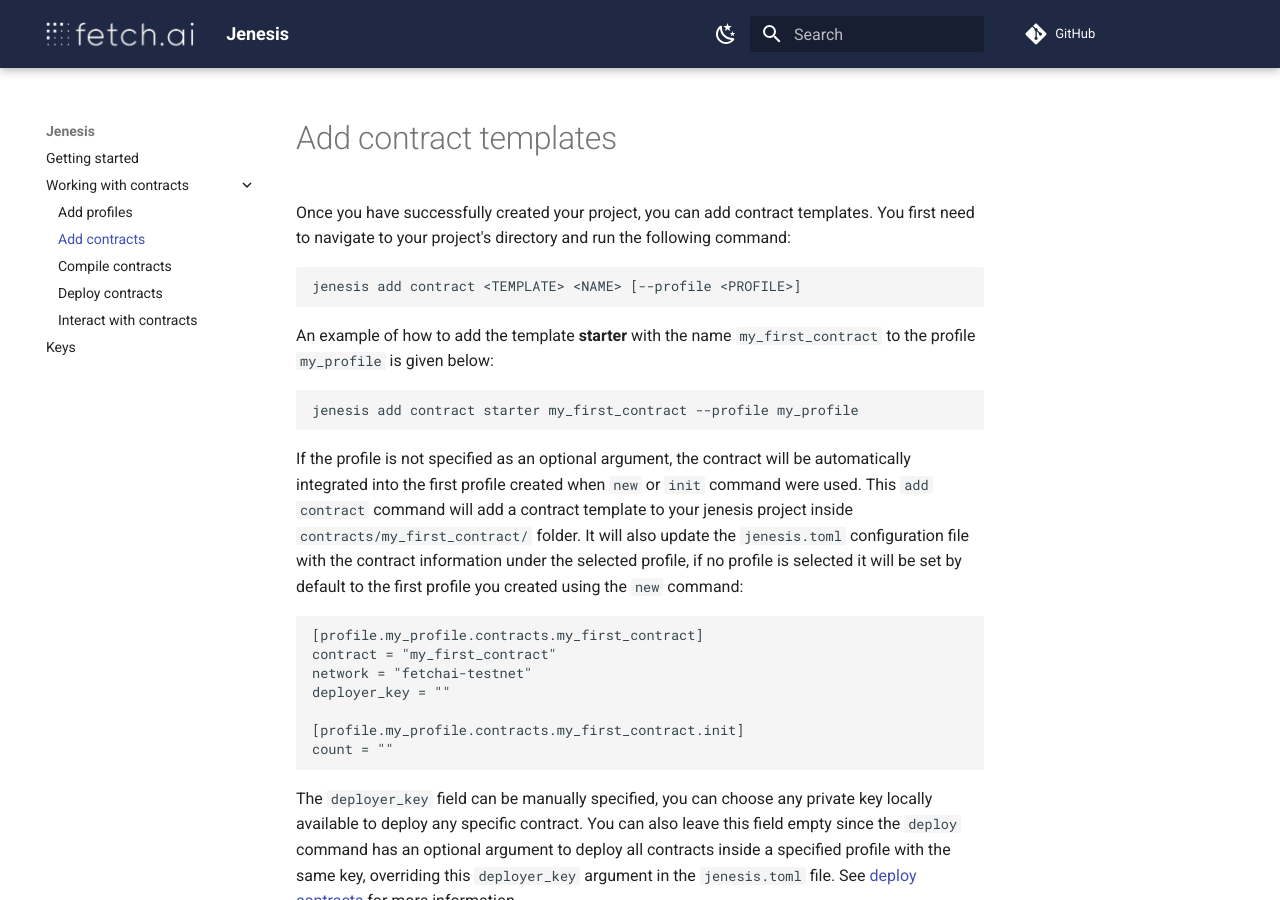
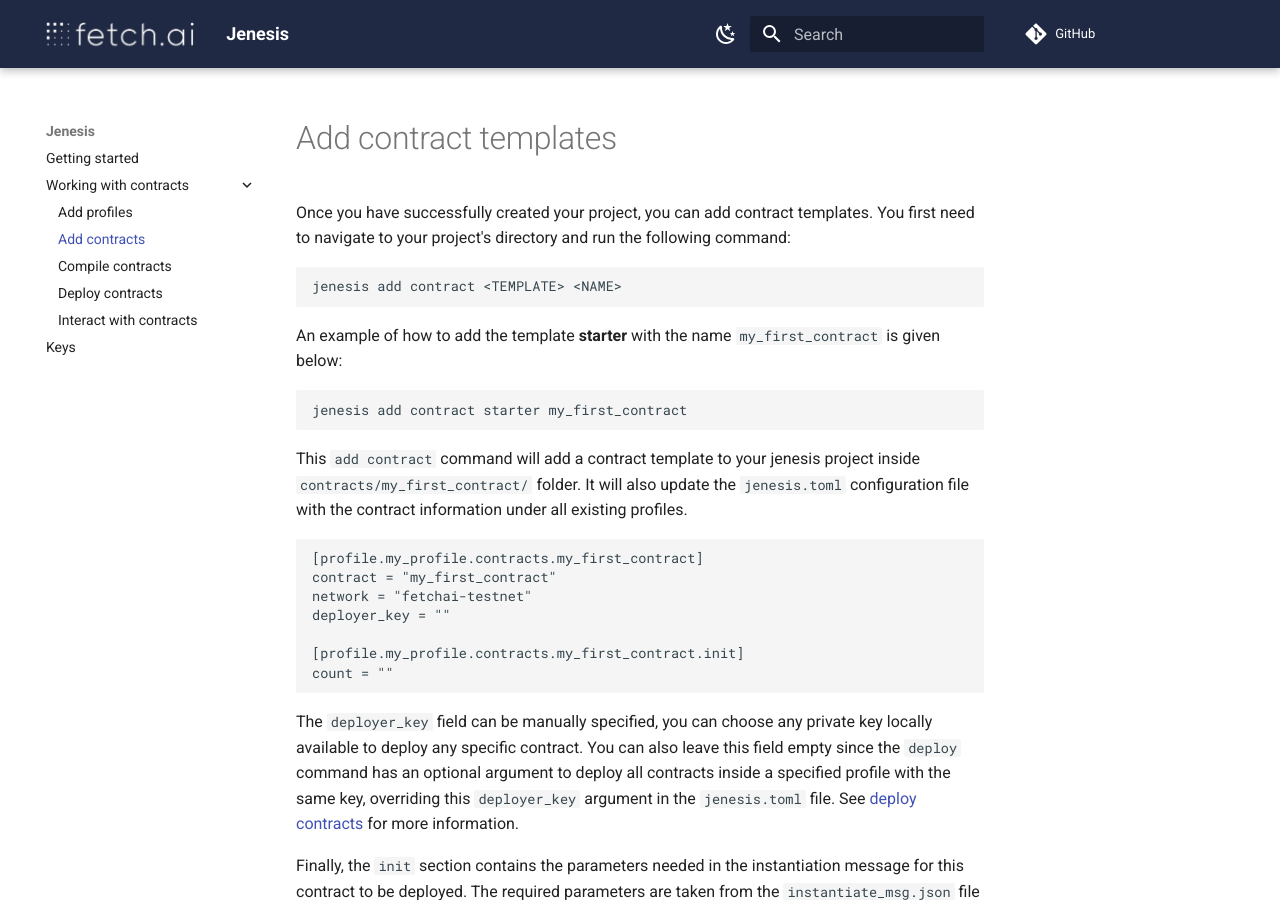
Before and after one commit to fetchai/jenesis, an MkDocs documentation site: the page built from docs/add-contracts.md, in a window 1280 px wide and 900 px high. Built offline with MkDocs 1.6.1 and Material for MkDocs 9.7.7, drawn with Linux system fonts in a browser that asks for light colours; comment, search, counter and statistics services are not loaded.

Commit message:
docs: contract profile updates

````diff
--- a/docs/add-contracts.md
+++ b/docs/add-contracts.md
@@ -2,16 +2,16 @@
 Once you have successfully created your project, you can add contract templates. You first need to navigate to your project's directory and run the following command:
 
 ```
-jenesis add contract <TEMPLATE> <NAME> [--profile <PROFILE>]
+jenesis add contract <TEMPLATE> <NAME>
 ```
 
-An example of how to add the template **starter** with the name `my_first_contract` to the profile `my_profile` is given below:
+An example of how to add the template **starter** with the name `my_first_contract` is given below:
 
 ```
-jenesis add contract starter my_first_contract --profile my_profile
+jenesis add contract starter my_first_contract
 ```
 
-If the profile is not specified as an optional argument, the contract will be automatically integrated into the first profile created when ```new``` or ```init``` command were used. This ```add contract``` command will add a contract template to your jenesis project inside `contracts/my_first_contract/` folder. It will also update the `jenesis.toml` configuration file with the contract information under the selected profile, if no profile is selected it will be set by default to the first profile you created using the ```new``` command:
+This ```add contract``` command will add a contract template to your jenesis project inside `contracts/my_first_contract/` folder. It will also update the `jenesis.toml` configuration file with the contract information under all existing profiles.
 
 ```
 [profile.my_profile.contracts.my_first_contract]
````
Also changed, not shown: docs/add-profile.md (+1 -0 lines).
